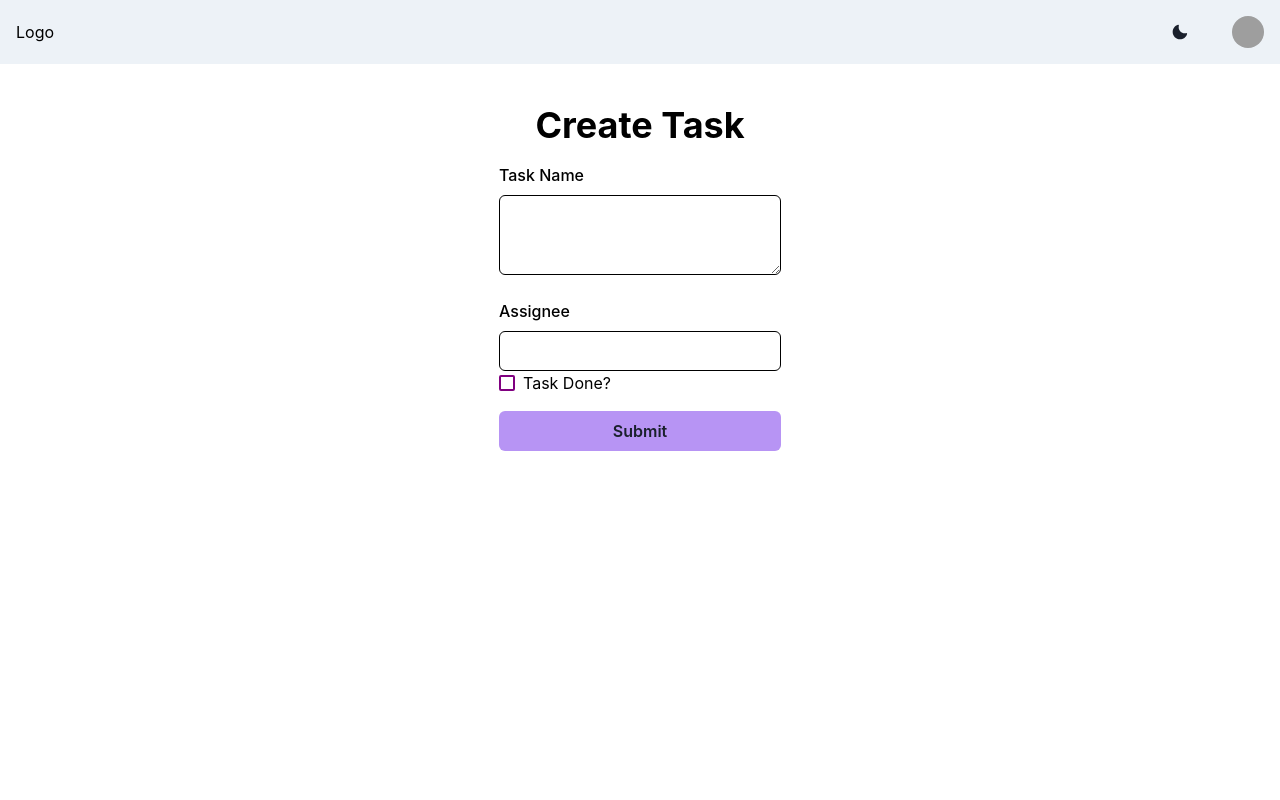
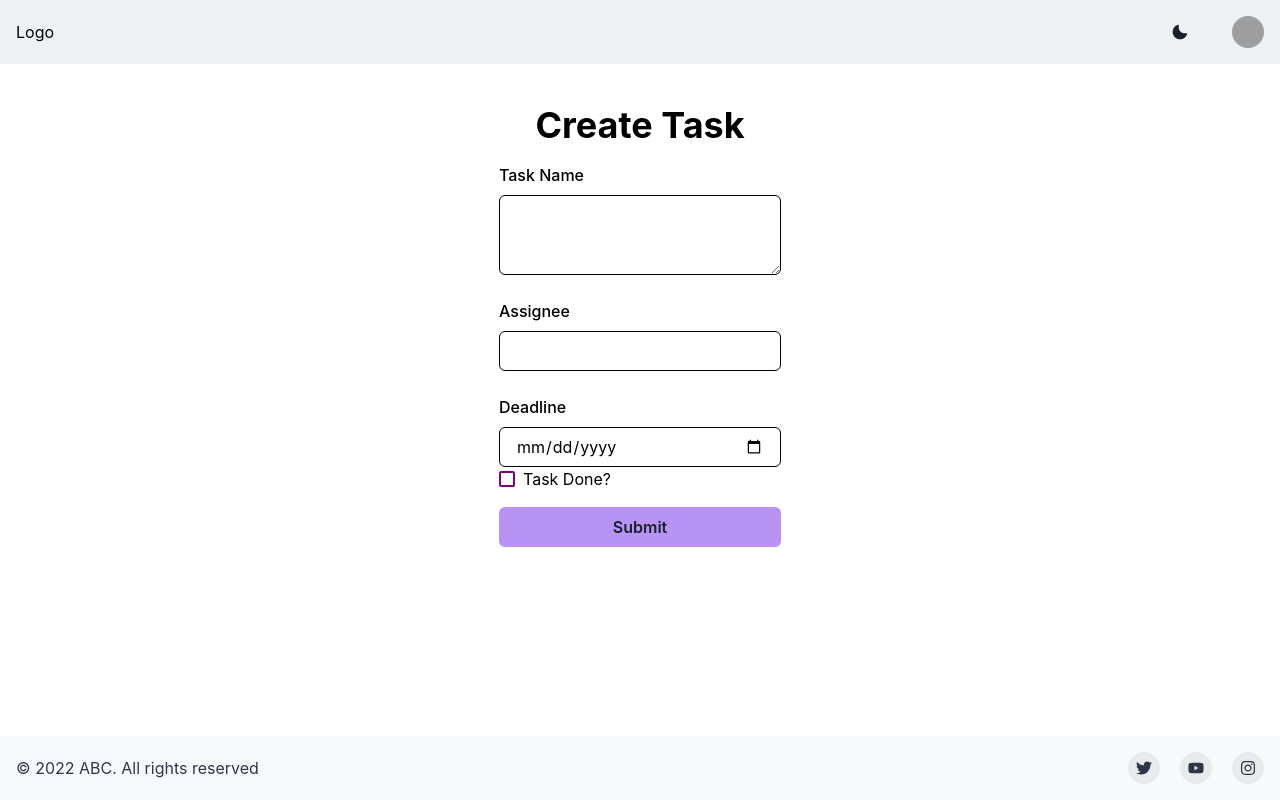
Before and after one commit to kelvintri/react-tasks, a React (Create React App) app: page /createtask in a window 1280 px wide. Built offline with nearby package versions, Linux system fonts and the light colour scheme; grey boxes are pictures that could not be loaded.

Commit message:
all features done

```diff
--- a/package.json
+++ b/package.json
@@ -14,6 +14,7 @@
     "framer-motion": "^6.5.1",
     "react": "^18.2.0",
     "react-dom": "^18.2.0",
+    "react-icons": "^4.4.0",
     "react-router-dom": "^6.3.0",
     "react-scripts": "5.0.1",
     "semantic-ui-css": "^2.4.1",
--- a/src/App.js
+++ b/src/App.js
@@ -10,6 +10,7 @@ import { BrowserRouter as Router, Routes, Route } from "react-router-dom";
 import TaskLists from "./components/TaskLists";
 import UpdateTask from "./components/UpdateTask";
 import Nav from "./components/Navbar";
+import Footer from "./components/Footer";
 
 function App() {
   return (
@@ -25,6 +26,7 @@ function App() {
               <Route exact path="/" element={<TaskLists/>} />
             </Routes>
           </Router>
+          <Footer/>
         </ColorModeProvider>
       </ThemeProvider>
     </>
--- a/src/components/CreateTask.js
+++ b/src/components/CreateTask.js
@@ -19,6 +19,7 @@ export default function CreateTask() {
   const [taskName, setTaskName] = useState("");
   const [assignee, setAssignee] = useState("");
   const [taskdone, setTaskdone] = useState(false);
+  const [deadline, setDeadline] = useState("");
 
   const url = "https://young-woodland-74082.herokuapp.com/task";
   const customHeaders = {
@@ -32,6 +33,7 @@ export default function CreateTask() {
           taskname: taskName,
           assignee: assignee,
           taskdone: taskdone,
+          deadline: deadline,
         },
         customHeaders
       )
@@ -48,6 +50,7 @@ export default function CreateTask() {
   const handleTaskNameChange = (e) => setTaskName(e.target.value);
   const handleAssigneeChange = (e) => setAssignee(e.target.value);
   const handleTaskdoneChange = (e) => setTaskdone(!taskdone);
+  const handleTaskDeadlineChange = (e) => setDeadline(e.target.value);
 
   return (
     <>
@@ -65,6 +68,15 @@ export default function CreateTask() {
               <FormControl mt={6}>
                 <FormLabel>Assignee</FormLabel>
                 <Input value={assignee} onChange={handleAssigneeChange} />
+              </FormControl>
+              <FormControl mt={6}>
+                <FormLabel>Deadline</FormLabel>
+                <Input
+                  value={deadline}
+                  onChange={handleTaskDeadlineChange}
+                  size="md"
+                  type="date"
+                />
               </FormControl>
               <Checkbox
                 value={taskdone}
--- /dev/null
+++ b/src/components/Footer.js
@@ -0,0 +1,80 @@
+import {
+  Box,
+  chakra,
+  Container,
+  Stack,
+  Text,
+  useColorModeValue,
+  VisuallyHidden,
+} from "@chakra-ui/react";
+import { FaInstagram, FaTwitter, FaYoutube } from "react-icons/fa";
+import { ReactNode } from "react";
+
+const SocialButton = ({
+  children,
+  label,
+  href,
+}: {
+  children: ReactNode,
+  label: string,
+  href: string,
+}) => {
+  return (
+    <chakra.button
+      bg={useColorModeValue("blackAlpha.100", "whiteAlpha.100")}
+      rounded={"full"}
+      w={8}
+      h={8}
+      cursor={"pointer"}
+      as={"a"}
+      href={href}
+      display={"inline-flex"}
+      alignItems={"center"}
+      justifyContent={"center"}
+      transition={"background 0.3s ease"}
+      _hover={{
+        bg: useColorModeValue("blackAlpha.200", "whiteAlpha.200"),
+      }}
+    >
+      <VisuallyHidden>{label}</VisuallyHidden>
+      {children}
+    </chakra.button>
+  );
+};
+
+export default function Footer() {
+  return (
+    <>
+      <Box
+        bg={useColorModeValue("gray.50", "gray.900")}
+        color={useColorModeValue("gray.700", "gray.200")}
+        position="fixed"
+        bottom={0}
+        width="100%"
+      >
+        <Container
+          as={Stack}
+          maxW={"9xl"}
+          py={4}
+          direction={{ base: "column", md: "row" }}
+          spacing={4}
+          justify={{ base: "center", md: "space-between" }}
+          align={{ base: "center", md: "center" }}
+        >
+          <Text>© 2022 ABC. All rights reserved</Text>
+          <Stack direction={"row"} spacing={5}>
+            <SocialButton label={"Twitter"} href={"#"}>
+              <FaTwitter />
+            </SocialButton>
+            <SocialButton label={"YouTube"} href={"#"}>
+              <FaYoutube />
+            </SocialButton>
+            <SocialButton label={"Instagram"} href={"#"}>
+              <FaInstagram />
+            </SocialButton>
+          </Stack>
+        </Container>
+      </Box>
+    </>
+  );
+}
--- a/src/components/Navbar.js
+++ b/src/components/Navbar.js
@@ -1,68 +1,59 @@
-import { ReactNode } from 'react';
 import {
   Box,
   Flex,
   Avatar,
-  Link,
   Button,
   Menu,
   MenuButton,
   MenuList,
   MenuItem,
   MenuDivider,
-  useDisclosure,
   useColorModeValue,
   Stack,
   useColorMode,
   Center,
-} from '@chakra-ui/react';
-import { MoonIcon, SunIcon } from '@chakra-ui/icons';
+  Text
+} from "@chakra-ui/react";
+import { MoonIcon, SunIcon } from "@chakra-ui/icons";
 
-const NavLink = () => (
-  <Link
-    px={2}
-    py={1}
-    rounded={'md'}
-    _hover={{
-      textDecoration: 'none',
-      bg: useColorModeValue('gray.200', 'gray.700'),
-    }}
-    href={'#'}>
-  </Link>
-);
+
 
 export default function Nav() {
   const { colorMode, toggleColorMode } = useColorMode();
   return (
     <>
-      <Box bg={useColorModeValue('gray.100', 'gray.900')} px={4}>
-        <Flex h={16} alignItems={'center'} justifyContent={'space-between'}>
-          <Box>Logo</Box>
-
-          <Flex alignItems={'center'}>
-            <Stack direction={'row'} spacing={7}>
+      <Box bg={useColorModeValue("gray.100", "gray.900")} px={4} width="100%">
+        <Flex
+          h={16}
+          alignItems={"center"}
+          justifyContent={"space-between"}
+          maxW={"9xl"}
+        >
+          <Text >Logo</Text>
+          <Flex alignItems={"center"}>
+            <Stack direction={"row"} spacing={7}>
               <Button onClick={toggleColorMode}>
-                {colorMode === 'light' ? <MoonIcon /> : <SunIcon />}
+                {colorMode === "light" ? <MoonIcon /> : <SunIcon />}
               </Button>
-
               <Menu>
                 <MenuButton
                   as={Button}
-                  rounded={'full'}
-                  variant={'link'}
-                  cursor={'pointer'}
-                  minW={0}>
+                  rounded={"full"}
+                  variant={"link"}
+                  cursor={"pointer"}
+                  minW={0}
+                >
                   <Avatar
-                    size={'sm'}
-                    src={'https://avatars.dicebear.com/api/male/username.svg'}
+                    size={"sm"}
+                    src={"https://avatars.dicebear.com/api/male/username.svg"}
                   />
                 </MenuButton>
-                <MenuList alignItems={'center'}>
+                <MenuList alignItems={"center"}>
                   <br />
                   <Center>
                     <Avatar
-                      size={'2xl'}
-                      src={'https://avatars.dicebear.com/api/male/username.svg'}
+                      size={"2xl"}
+                      src={"https://avatars.dicebear.com/api/male/username.svg"}
                     />
                   </Center>
                   <br />
@@ -71,6 +62,7 @@ export default function Nav() {
                   </Center>
                   <br />
                   <MenuDivider />
+                  <MenuItem>Your Servers</MenuItem>
                   <MenuItem>Account Settings</MenuItem>
                   <MenuItem>Logout</MenuItem>
                 </MenuList>
--- a/src/components/TaskLists.js
+++ b/src/components/TaskLists.js
@@ -12,27 +12,30 @@ import {
   Box,
   Flex,
   IconButton,
+  Heading,
 } from "@chakra-ui/react";
 import { EditIcon, DeleteIcon } from "@chakra-ui/icons";
 import { Link } from "react-router-dom";
 
 export default function TaskLists() {
   const [APIData, setAPIData] = useState([]);
+  const url = "https://young-woodland-74082.herokuapp.com/tasks";
 
   useEffect(() => {
     axios
-      .get("https://young-woodland-74082.herokuapp.com/tasks")
+      .get(url)
       .then((resp) => {
         setAPIData(resp.data.data.data);
       });
   }, [APIData]);
 
   const setData = (data) => {
-    let { id, taskname, assignee, taskdone} = data;
+    let { id, taskname, assignee, taskdone, deadline} = data;
     localStorage.setItem("ID", id);
     localStorage.setItem("Task Name", taskname);
     localStorage.setItem("Assignee", assignee);
     localStorage.setItem("Taskdone", JSON.stringify(taskdone));
+    localStorage.setItem("Task Deadline", deadline);
     console.log(data);
   };
   const onDelete = (id) => {
@@ -41,9 +44,12 @@ export default function TaskLists() {
 
 
   return (
-    <Flex width="full" align="center" justifyContent="space-between">
+    <Flex width="full" align="center" justifyContent="space-between" >
       <Box p={2} my={4} mx="auto">
-        <TableContainer textAlign="center">
+        <Box textAlign='center'>
+        <Heading>Task Lists</Heading>
+        </Box>
+        <TableContainer textAlign="center" display='flex'>
           <Table variant="striped" colorScheme="purple">
             <Thead>
               <Tr>
@@ -67,7 +73,9 @@ export default function TaskLists() {
                         isChecked={data.taskdone}
                       />
                     </Td>
-                    <Td></Td>
+                    <Td>
+                      {data.deadline}
+                    </Td>
                     <Td>
                       <Link to={'/updatetask'}>
                         <IconButton
--- a/src/components/UpdateTask.js
+++ b/src/components/UpdateTask.js
@@ -20,17 +20,19 @@ export default function UpdateTask() {
   const [taskname, setTaskName] = useState("");
   const [assignee, setAssignee] = useState("");
   const [taskdone, setTaskdone] = useState(false);
+  const [taskDeadline, setTaskDeadline] = useState("");
 
   const url = `https://young-woodland-74082.herokuapp.com/task/${id}`;
 
-  console.log(taskdone);
 
   useEffect(() => {
     setID(localStorage.getItem("ID"));
     setTaskName(localStorage.getItem("Task Name"));
     setAssignee(localStorage.getItem("Assignee"));
     setTaskdone(JSON.parse(localStorage.getItem("Taskdone")));
-  }, [setID]);
+    setTaskDeadline(localStorage.getItem("Task Deadline"));
+  }, []);
+
 
   const updateAPIData = () => {
     axios
@@ -38,6 +40,7 @@ export default function UpdateTask() {
         taskname: taskname,
         assignee: assignee,
         taskdone: taskdone,
+        deadline: taskDeadline,
       })
       .then(function (response) {
         navigate("../", { replace: true });
@@ -47,6 +50,7 @@ export default function UpdateTask() {
         console.log(error);
       });
   };
+  console.log(taskDeadline)
   return (
     <>
       <Flex width="full" align="center" justifyContent="center">
@@ -68,6 +72,14 @@ export default function UpdateTask() {
                 <Input
                   value={assignee}
                   onChange={(e) => setAssignee(e.target.value)}
+                />
+              </FormControl>
+              <FormControl mt={6}>
+                <FormLabel>Deadline</FormLabel>
+                <Input
+                  value={taskDeadline}
+                  type="date"
+                  onChange={(e) => setTaskDeadline(e.target.value)}
                 />
               </FormControl>
               <Checkbox
```
Also changed, not shown: src/components/text.js (added), 1 other file (tests, documents, lock files or other folders).
